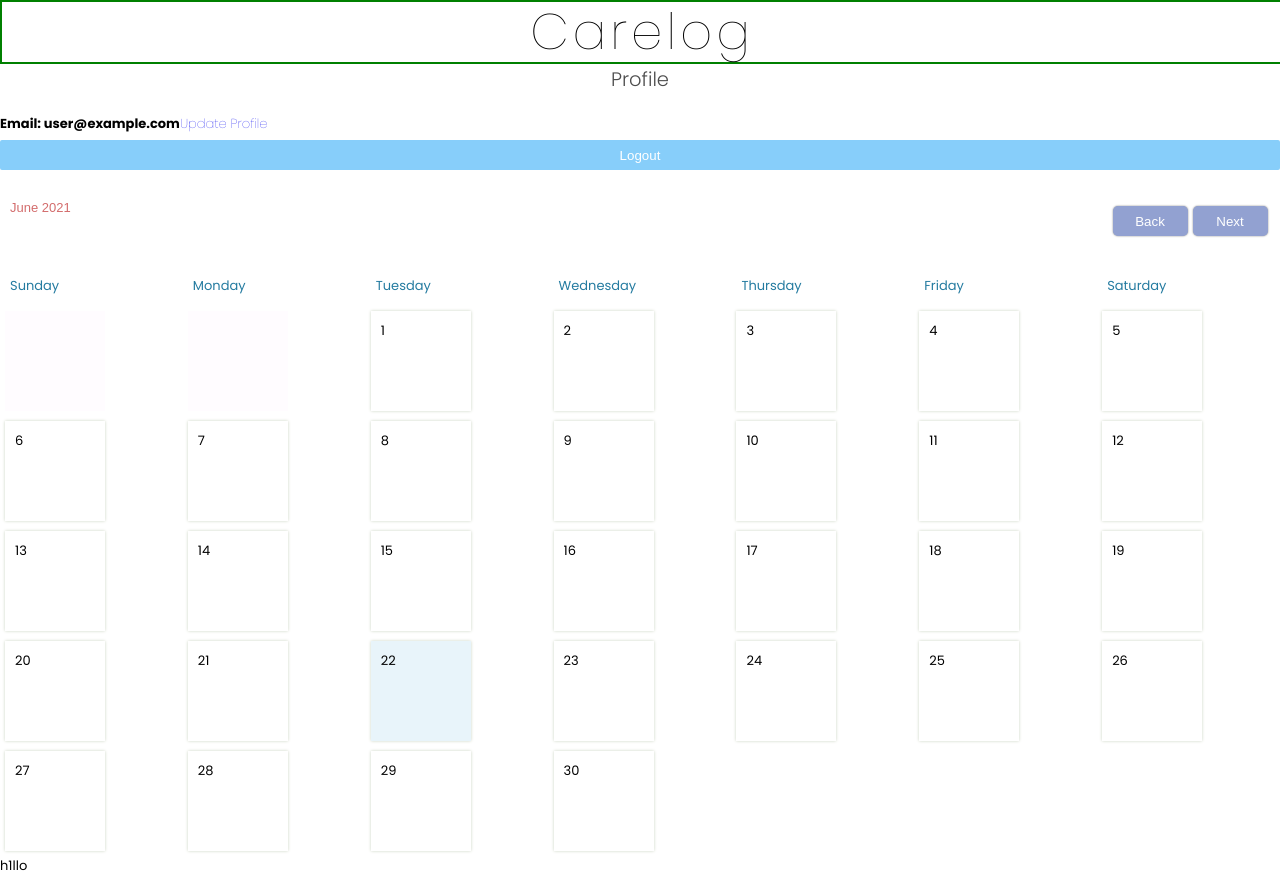
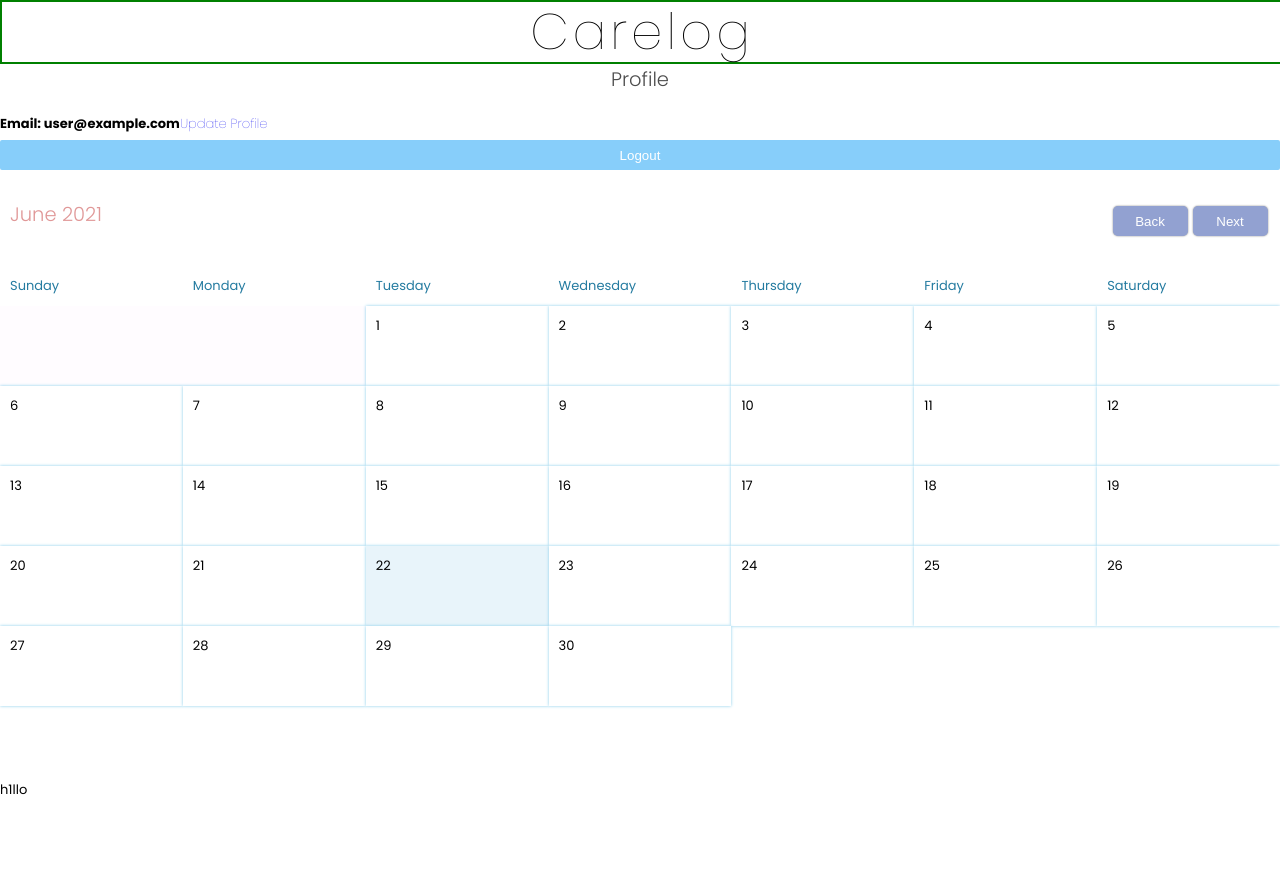
Before and after one commit to jamezmca/care-log, a React (Create React App) app: page / in a window 1280 px wide. After the commit the page ends 800 px from the top, so only its background shows below. Built offline with nearby package versions, Linux system fonts and the light colour scheme; no server answers; sample sign-in values are in the browser's storage.

Commit message:
rdy to put in all my random text shadows

```diff
--- a/src/components/dashboardcomponents/DashboardContent.js
+++ b/src/components/dashboardcomponents/DashboardContent.js
@@ -29,7 +29,7 @@ export default function DashboardContent() {
     return (
         <div style={{display: 'flex'}}>
             <DayView />
-            <MonthView days={days} dateDisplay={dateDisplay} setNav={setNav} nav={nav} setClicked={setClicked}/>
+            <MonthView days={days} dateDisplay={dateDisplay} setNav={setNav} nav={nav} setClicked={setClicked} clicked={clicked} setEvents={setEvents} events={events} eventForDate={eventForDate}/>
         </div>
     )
 }
--- a/src/components/dashboardcomponents/monthview/CalendarHeader.js
+++ b/src/components/dashboardcomponents/monthview/CalendarHeader.js
@@ -4,7 +4,7 @@ import * as monthView from './monthview.module.css'
 export default function CalendarHeader({ onNext, onBack, dateDisplay }) {
     return (
         <div id="header" className={monthView.header}>
-            <div id="monthDisplay" className={monthView.monthDisplay}>{dateDisplay}</div>
+            <div id="monthDisplay" className={monthView.monthDisplay}><h2>{dateDisplay}</h2></div>
             <div>
                 <button onClick={onBack} id="backButton" className={monthView.backButton}>Back</button>
                 <button onClick={onNext} id="nextButton" className={monthView.nextButton}>Next</button>
--- a/src/components/dashboardcomponents/monthview/Day.js
+++ b/src/components/dashboardcomponents/monthview/Day.js
@@ -9,7 +9,7 @@ export default function Day({day, onClick}) {
         <div onClick={onClick} className={className}>
             {day.value === 'padding' ? '' : day.value}
 
-            {day.event && <div className={monthView.event}>{day.event.title}</div>}
+            {day.event && <div className={monthView.event}><p>{day.event.title}</p></div>}
         </div>
     )
 }
--- /dev/null
+++ b/src/components/dashboardcomponents/monthview/Modal.js
@@ -0,0 +1,34 @@
+import React, { useState } from 'react'
+import * as monthView from './monthview.module.css'
+
+
+const Modal = ({ onSave, onClose }) => {
+    const [title, setTitle] = useState('')
+    const [error, setError] = useState(false)
+
+
+    return (
+        <>
+            <div id="newEventModal" className={monthView.newEventModal}>
+                <h2>New Event</h2>
+                <input value={title}
+                    onChange={e => setTitle(e.target.value)}
+                    id="eventTitleInput"
+                    placeholder="Event Title"
+                    className={error ? `${monthView.error}` : ''}/>
+                <button onClick={() => {
+                    if (title) {
+                        setError(false)
+                        onSave(title)
+                    } else {
+                        setError(true)
+                    }
+                }} id="saveButton" className={monthView.saveButton}>Save</button>
+                <button onClick={onClose} id="cancelButton" className={monthView.cancelButton}>Cancel</button>
+            </div>
+            <div id="modalBackDrop"  className={monthView.modalBackDrop}/>
+        </>
+    )
+}
+
+export default Modal
--- a/src/components/dashboardcomponents/monthview/MonthView.js
+++ b/src/components/dashboardcomponents/monthview/MonthView.js
@@ -1,10 +1,17 @@
 import React from 'react'
 import CalendarHeader from './CalendarHeader'
 import Day from './Day'
+import Modal from './Modal'
 import * as monthView from './monthview.module.css'
 
 
-export default function MonthView({dateDisplay, setNav, nav, days, setClicked}) {
+export default function MonthView({ dateDisplay, setNav, nav, days, setClicked, clicked, setEvents, events, eventForDate }) {
+    const boxShadow = ['2a9d8f', 'e9c46a', 'd8e2dc', 'a8dadc', 'caf0f8', '48cae4', '03045e', 'ffc8dd', 'cdb4db', 'ccd5ae', '94d2bd', 'd9ed92', 'f72585', 'b5179e', '480ca8', 'f3722c', '43aa8b', '6930c3', '80ffdb', '72efdd', 'fee440', 'f15bb5', 'ff4d6d', 'e2afff', 'c8e7ff', 'c0fdff', 'e5b3fe', 'ffd60a', '89b0ae', 'bee3db', '84a98c', 'd55d92', '822faf', 'ff7900', 'ffff3f', '55a630', 'eeef20', '80ed99', 'ffdd00', 'f0efeb', 'adc178', 'ffa6c1', 'b8f2e6', '16db93']
+    const boxShadows = boxShadow.reduce((acc, e) => {
+        return [...acc, `#${e}`]
+    }, [])
+    console.log(boxShadows)
+
     return (
         <>
             <div id="container" className={monthView.container}>
@@ -37,7 +44,7 @@ export default function MonthView({dateDisplay, setNav, nav, days, setClicked})
                 </div>
 
             </div>
-            {/* {
+            {
                 clicked && !eventForDate(clicked) &&
                 <Modal
                     onClose={() => setClicked(null)}
@@ -50,7 +57,7 @@ export default function MonthView({dateDisplay, setNav, nav, days, setClicked})
                         setEvents(events.filter(e => e.date !== clicked))
                         setClicked(null)
                     }} />
-            } */}
+            }
         </>
     )
 }
--- a/src/components/dashboardcomponents/monthview/monthview.module.css
+++ b/src/components/dashboardcomponents/monthview/monthview.module.css
@@ -1,4 +1,4 @@
-
+@import url('https://fonts.googleapis.com/css2?family=Poppins:wght@100;200;300;400;500;600;700;800&display=swap');
 
   .backButton,
   .nextButton {
@@ -18,7 +18,6 @@
     padding: 10px;
     color: #d36c6c;
     font-size: 26px;
-    font-family: sans-serif;
     display: flex;
     justify-content: space-between;
   }
@@ -28,6 +27,8 @@
   }
   .container {
       flex: 1;
+      font-family: "Poppins";
+
   }
   .weekdays {
     width: 100%;
@@ -46,14 +47,13 @@
     flex-wrap: wrap;
   }
   .day {
-    width: 100px;
     padding: 10px;
-    height: 100px;
+    height: 80px;
     cursor: pointer;
     box-sizing: border-box;
     background-color: white;
-    margin: 5px;
-    box-shadow: 0px 0px 3px #CBD4C2;
+    /* margin: 1px; */
+    box-shadow: 0px 0px 3px skyblue;
     display: flex;
     flex-direction: column;
     justify-content: space-between;
@@ -66,7 +66,7 @@
     background-color:#e8f4fa;
   }
   .event {
-    font-size: 10px;
+    font-size: 8px;
     padding: 3px;
     background-color: #58bae4;
     color: white;
@@ -74,6 +74,11 @@
     max-height: 55px;
     overflow: hidden;
   }
+
+  .event p {
+      font-weight: 100;
+  }
+
   .padding {
     cursor: default !important;
     background-color: #FFFCFF !important;
@@ -89,7 +94,6 @@
     top: 100px;
     left: calc(50% - 175px);
     position: absolute;
-    font-family: sans-serif;
   }
   .eventTitleInput {
     padding: 10px;
```
